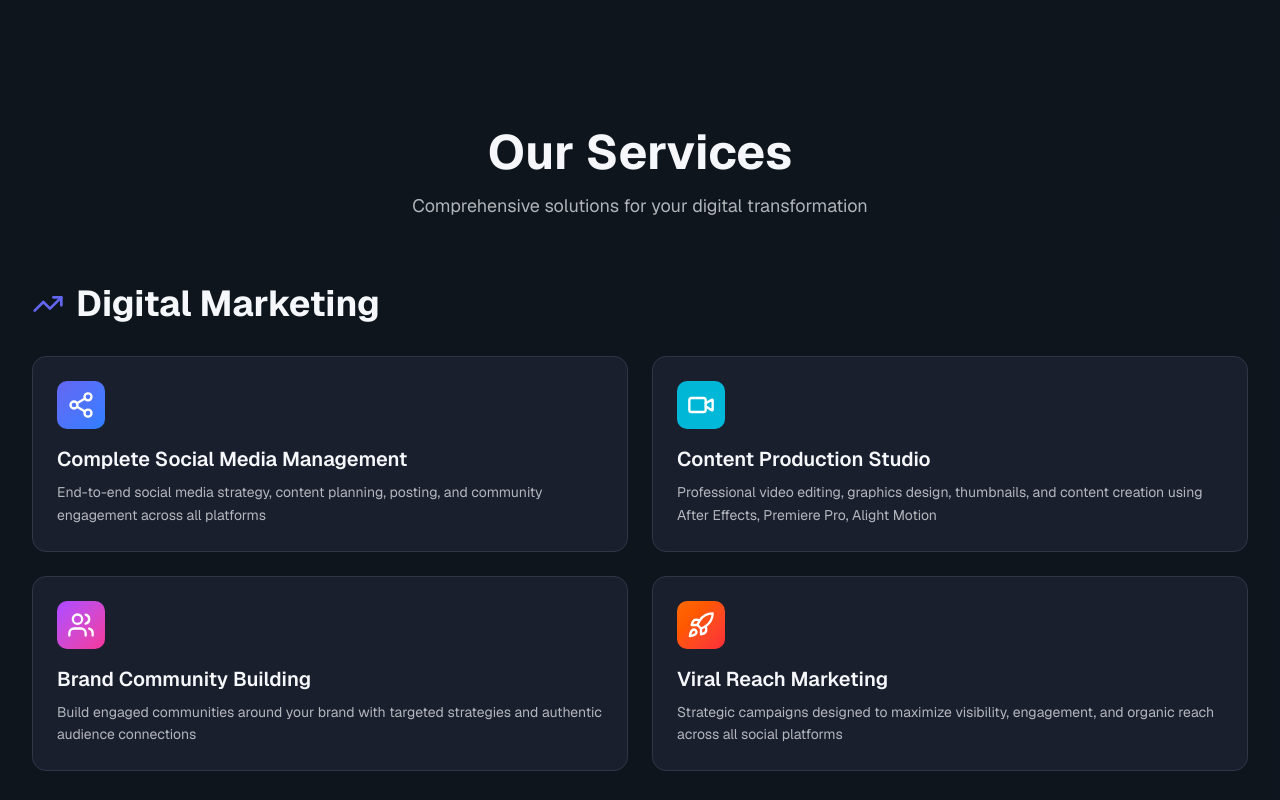
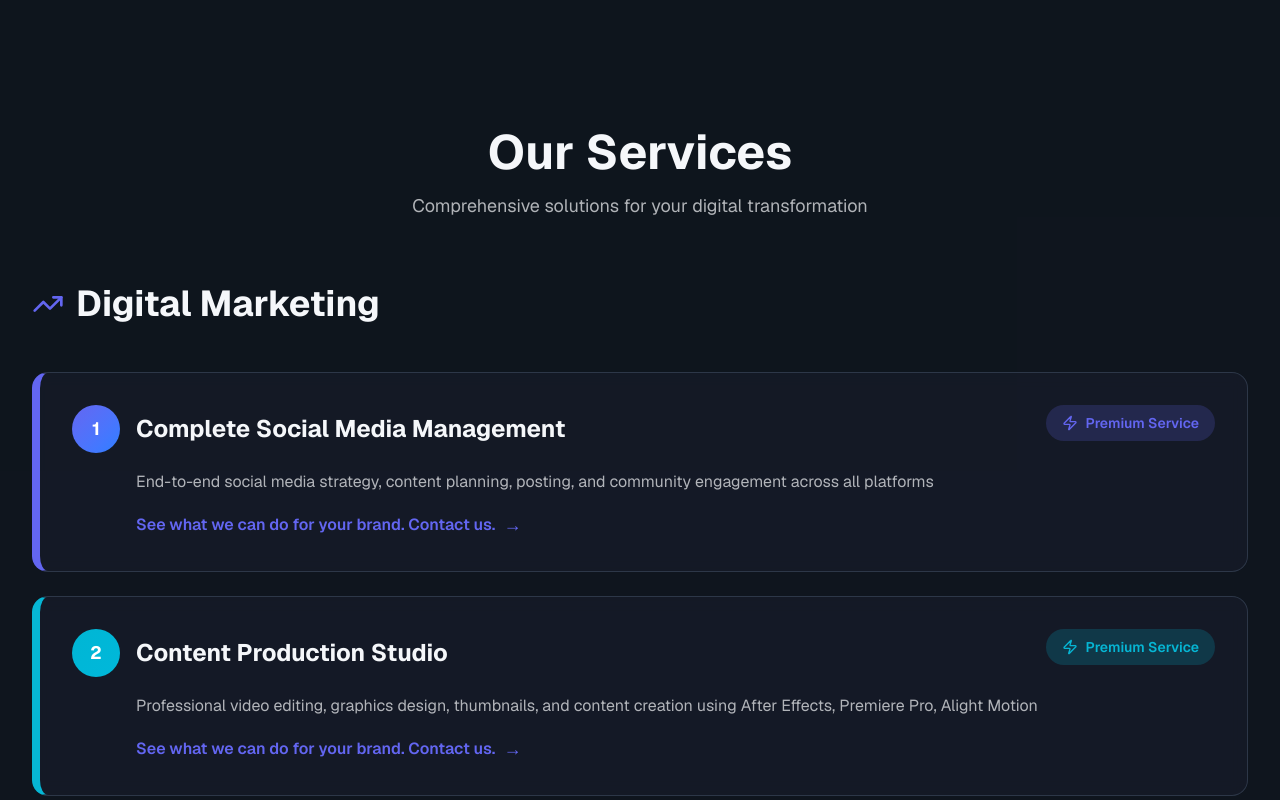
Before and after one commit to Ashwitcodes/Social-Media-digital-marketing-website, a Next.js app: page / in a window 1280 px wide. Shown: the part 800-1600 px from the top of the page. Built offline with nearby package versions, Linux system fonts and the light colour scheme.

Commit message:
feat: redesign services section with modern card format\n\nUpdate services section with numbered badges, bold borders, and hover effects.

```diff
--- a/components/services.tsx
+++ b/components/services.tsx
@@ -70,17 +70,17 @@ export function Services() {
     visible: {
       opacity: 1,
       transition: {
-        staggerChildren: 0.1,
+        staggerChildren: 0.15,
         delayChildren: 0.2,
       },
     },
   };
 
   const itemVariants = {
-    hidden: { opacity: 0, y: 20 },
+    hidden: { opacity: 0, x: -20 },
     visible: {
       opacity: 1,
-      y: 0,
+      x: 0,
       transition: {
         duration: 0.6,
         ease: 'easeOut',
@@ -88,16 +88,34 @@ export function Services() {
     },
   };
 
-  const renderServiceCategory = (title: string, services: any[]) => (
-    <div className="mb-12">
+  const borderColors = [
+    'border-l-primary',
+    'border-l-accent',
+    'border-l-purple-500',
+    'border-l-orange-500',
+    'border-l-green-500',
+    'border-l-pink-500',
+  ];
+
+  const badgeColors = [
+    'bg-primary/20 text-primary',
+    'bg-accent/20 text-accent',
+    'bg-purple-500/20 text-purple-400',
+    'bg-orange-500/20 text-orange-400',
+    'bg-green-500/20 text-green-400',
+    'bg-pink-500/20 text-pink-400',
+  ];
+
+  const renderServiceCategory = (title: string, services: any[], isMarketing: boolean) => (
+    <div className="mb-16">
       <motion.h3
         initial={{ opacity: 0, x: -20 }}
         whileInView={{ opacity: 1, x: 0 }}
         transition={{ duration: 0.6 }}
         viewport={{ once: true }}
-        className="text-3xl md:text-4xl font-bold text-foreground mb-8 flex items-center gap-3"
+        className="text-3xl md:text-4xl font-bold text-foreground mb-12 flex items-center gap-3"
       >
-        {title === 'Digital Marketing' ? (
+        {isMarketing ? (
           <TrendingUp className="text-primary" size={32} />
         ) : (
           <Code2 className="text-accent" size={32} />
@@ -110,42 +128,65 @@ export function Services() {
         initial="hidden"
         whileInView="visible"
         viewport={{ once: true, margin: '-100px' }}
-        className="grid grid-cols-1 md:grid-cols-2 lg:grid-cols-2 gap-6"
+        className="space-y-6"
       >
-        {services.map((service) => {
-          const Icon = service.icon;
-          return (
+        {services.map((service, index) => (
           <motion.div
             key={service.title}
             variants={itemVariants}
-              whileHover={{ y: -8 }}
-              className="group relative p-6 rounded-xl border border-border bg-card hover:border-primary/50 transition-all duration-300 overflow-hidden"
+            whileHover={{ x: 8 }}
+            className={`group relative p-8 rounded-2xl border-l-8 ${borderColors[index]} bg-card/50 backdrop-blur border border-border hover:bg-card/80 transition-all duration-300 overflow-hidden`}
           >
             {/* Background Gradient */}
             <div
-                className={`absolute inset-0 bg-gradient-to-br ${service.color} opacity-0 group-hover:opacity-5 transition-opacity duration-300 -z-10`}
+              className={`absolute inset-0 bg-gradient-to-br ${service.color} opacity-0 group-hover:opacity-3 transition-opacity duration-300 -z-10`}
             />
 
-              {/* Icon */}
+            {/* Top Row: Number Circle + Title + Badge */}
+            <div className="flex items-start justify-between mb-4">
+              <div className="flex items-center gap-4">
+                {/* Numbered Circle */}
                 <div
-                className={`w-12 h-12 rounded-lg bg-gradient-to-br ${service.color} p-2.5 mb-4 group-hover:scale-110 transition-transform duration-300`}
+                  className={`flex-shrink-0 w-12 h-12 rounded-full bg-gradient-to-br ${service.color} flex items-center justify-center font-bold text-white text-lg group-hover:scale-110 transition-transform duration-300`}
                 >
-                <Icon className="w-full h-full text-white" />
+                  {index + 1}
                 </div>
 
-              {/* Content */}
-              <h4 className="text-xl font-semibold text-foreground mb-2">
+                {/* Title */}
+                <h4 className="text-2xl font-bold text-foreground">
                   {service.title}
                 </h4>
-              <p className="text-foreground/70 text-sm leading-relaxed">
+              </div>
+
+              {/* Badge */}
+              <motion.div
+                initial={{ opacity: 0, scale: 0.8 }}
+                whileInView={{ opacity: 1, scale: 1 }}
+                transition={{ duration: 0.4, delay: 0.2 }}
+                viewport={{ once: true }}
+                className={`px-4 py-2 rounded-full text-sm font-semibold whitespace-nowrap ${badgeColors[index]} flex items-center gap-2`}
+              >
+                <Zap size={16} />
+                Premium Service
+              </motion.div>
+            </div>
+
+            {/* Description */}
+            <p className="text-foreground/70 leading-relaxed text-base ml-16">
               {service.description}
             </p>
 
-              {/* Border Animation */}
-              <div className="absolute bottom-0 left-0 h-1 bg-gradient-to-r from-primary to-accent w-0 group-hover:w-full transition-all duration-300" />
+            {/* CTA Link */}
+            <motion.a
+              href="#contact"
+              whileHover={{ x: 4 }}
+              className="inline-flex items-center gap-2 mt-4 ml-16 text-primary font-semibold hover:text-accent transition-colors duration-300"
+            >
+              See what we can do for your brand. Contact us.
+              <span className="text-lg">→</span>
+            </motion.a>
           </motion.div>
-          );
-        })}
+        ))}
       </motion.div>
     </div>
   );
@@ -173,10 +214,10 @@ export function Services() {
         </motion.div>
 
         {/* Digital Marketing Services */}
-        {renderServiceCategory('Digital Marketing', digitalMarketingServices)}
+        {renderServiceCategory('Digital Marketing', digitalMarketingServices, true)}
 
         {/* Web Development Services */}
-        {renderServiceCategory('Web Development', webDevelopmentServices)}
+        {renderServiceCategory('Web Development', webDevelopmentServices, false)}
 
         {/* Tools Section */}
         <motion.div
```
Lines whose indentation alone changed are shown as unchanged.
